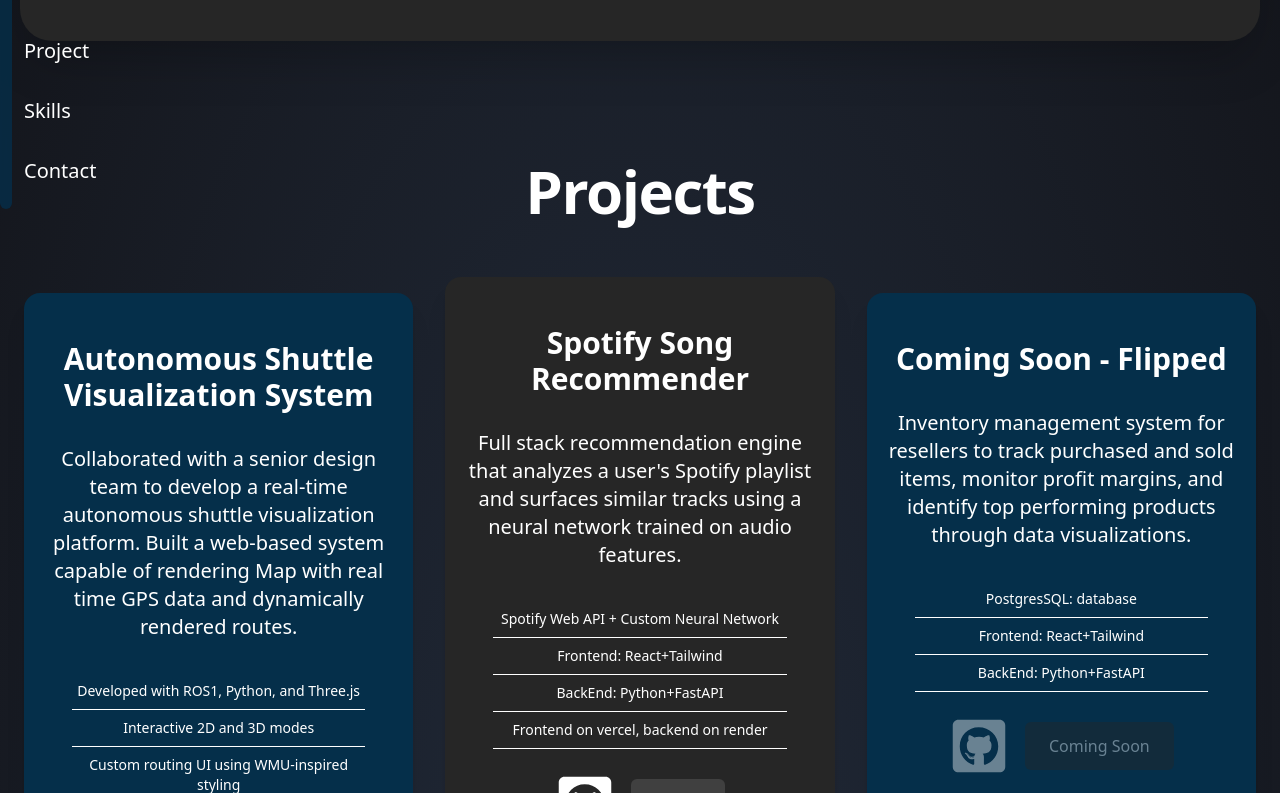
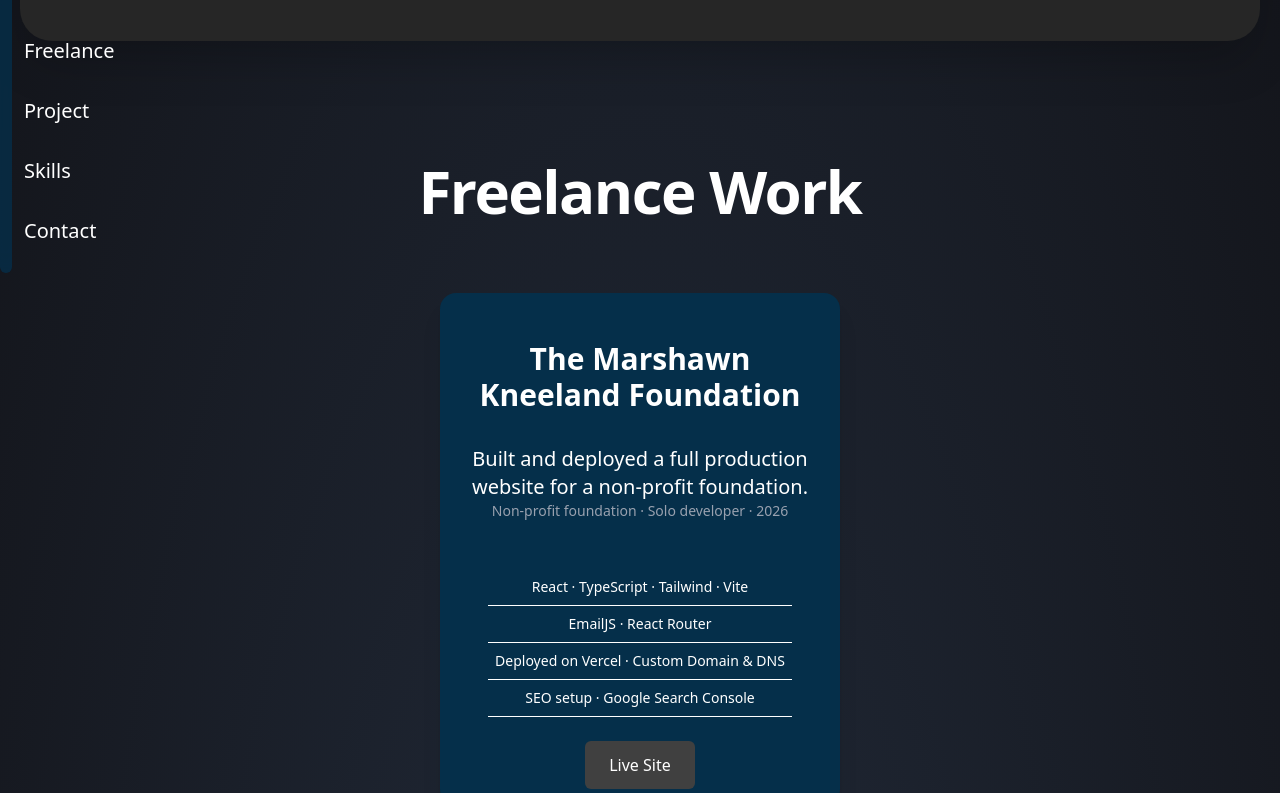
Before and after one commit to Cholito04/porfolio, a React (Vite) app: page / in a window 1280 px wide. Shown: the part 407-1200 px from the top of the page. Built offline with nearby package versions, Linux system fonts and the light colour scheme.

Commit message:
added freelance work

```diff
--- a/src/App.tsx
+++ b/src/App.tsx
@@ -1,5 +1,6 @@
 //import ListGroup from "./components/ListGroup";
 import Contact from "./components/Contact";
+import Freelance from "./components/Freelance";
 import Hero from "./components/Hero";
 import Navbar from "./components/Navbar";
 import Projects from "./components/Projects";
@@ -11,6 +12,7 @@
       <div>
         <Navbar />
         <Hero />
+        <Freelance />
         <Projects />
         <Skills />
         <Contact />
--- /dev/null
+++ b/src/components/Freelance.tsx
@@ -0,0 +1,55 @@
+function Freelance() {
+  return (
+    <div
+      id="Freelance"
+      className=" w-full py-16 px-4 text-white bg-repeat-round "
+    >
+      <div className="max-w-310 -mt-10 w-full mx-auto text-center justify-center lg:px-1">
+        <h1 className="lg:text-6xl md:text-5xl text-3xl font-extrabold tracking-tight md:py-4">
+          Freelance Work
+        </h1>
+        <div className="w-full py-10 lg:max-w-100 max-w-130 mx-auto gap-8">
+          {/* project 1 card */}
+
+          <div className="bg-sky-950 w-full shadow-xl flex flex-col p-4 my-4 rounded-2xl md:hover:scale-105 duration-300">
+            <h2 className="lg:text-3xl text-2xl font-bold text-center py-8">
+              The Marshawn Kneeland Foundation
+            </h2>
+
+            <p className="text-center text-xl font-light">
+              Built and deployed a full production website for a non-profit
+              foundation.
+            </p>
+            <p className="text-center text-sm text-gray-400 mb-4">
+              Non-profit foundation · Solo developer · 2026
+            </p>
+            <div className="text-center text-sm">
+              <p className="py-2 border-b mx-8 mt-8">
+                React · TypeScript · Tailwind · Vite
+              </p>
+              <p className="py-2 border-b mx-8"> EmailJS · React Router</p>
+              <p className="py-2 border-b mx-8">
+                Deployed on Vercel · Custom Domain & DNS
+              </p>
+              <p className="py-2 border-b mx-8">
+                SEO setup · Google Search Console
+              </p>
+            </div>
+
+            <div className="mt-6 flex items-center justify-center gap-4">
+              <a
+                href="https://www.marshawnkneelandfoundation.org"
+                target="_blank"
+                className="h-[60-px] px-6 py-3 rounded-md bg-neutral-700 hover:bg-neutral-500 transition"
+              >
+                Live Site
+              </a>
+            </div>
+          </div>
+        </div>
+      </div>
+    </div>
+  );
+}
+
+export default Freelance;
--- a/src/components/Navbar.tsx
+++ b/src/components/Navbar.tsx
@@ -2,7 +2,7 @@
 
 function Navbar() {
   return (
-    <div className="fixed md:top-90 md:left-0 text-white backdrop-blur-md bg-sky-950/80 md:rounded-xl rounded-b-3xl md:w-3 md:h-64 h-15 w-full z-50">
+    <div className="fixed md:top-90 md:left-0 text-white backdrop-blur-md bg-sky-950/80 md:rounded-xl rounded-b-3xl md:w-3 md:h-80 h-15 w-full z-50">
       <div className="flex md:flex-col justify-center gap-8 text-xl md:p-6 p-3">
         {" "}
         <Link
@@ -13,6 +13,15 @@
         >
           {" "}
           Home
+        </Link>
+        <Link
+          to="Freelance"
+          smooth={true}
+          duration={500}
+          className="cursor-pointer hover:text-sky-500"
+        >
+          {" "}
+          Freelance
         </Link>
         <Link
           to="Projects"
```
